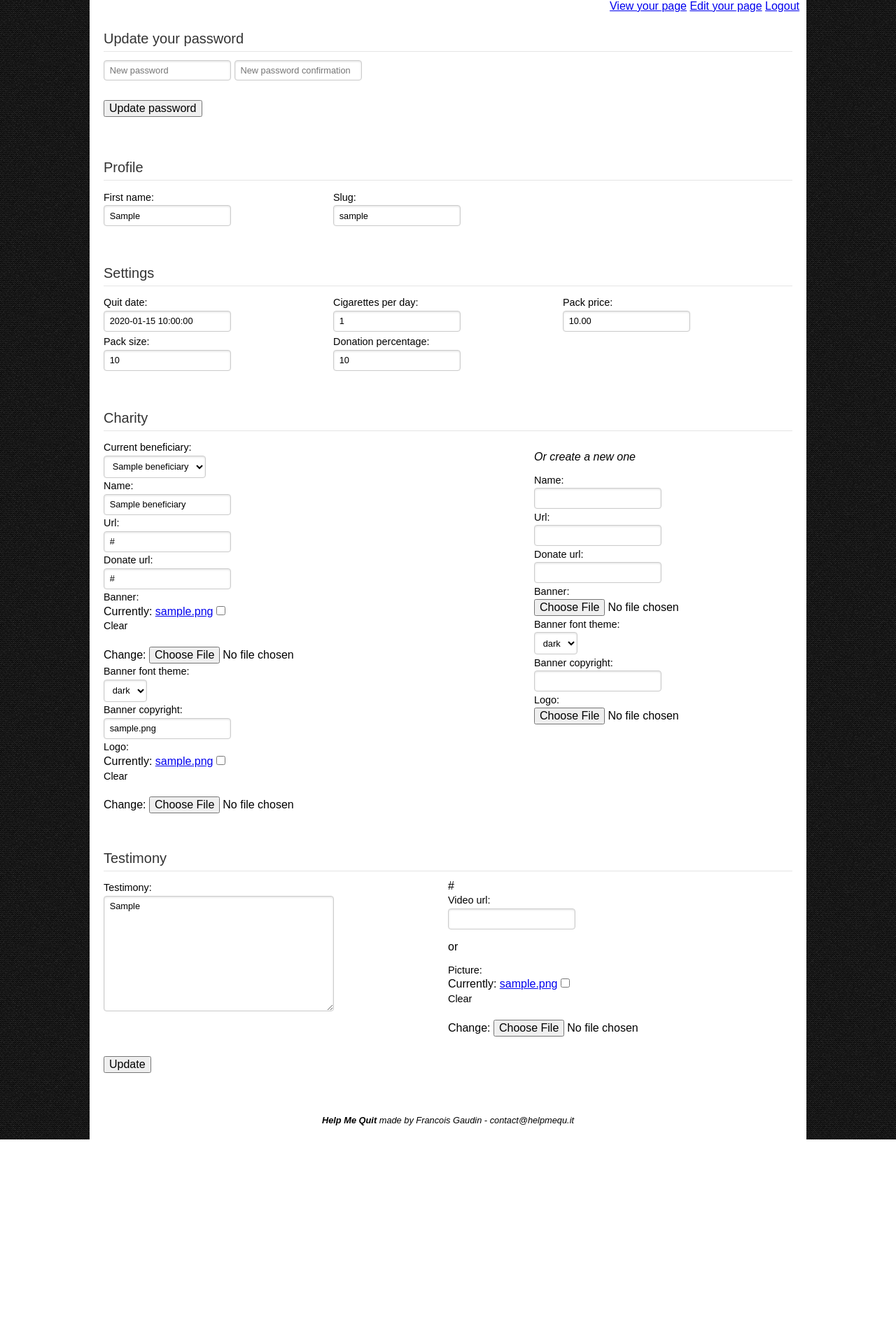
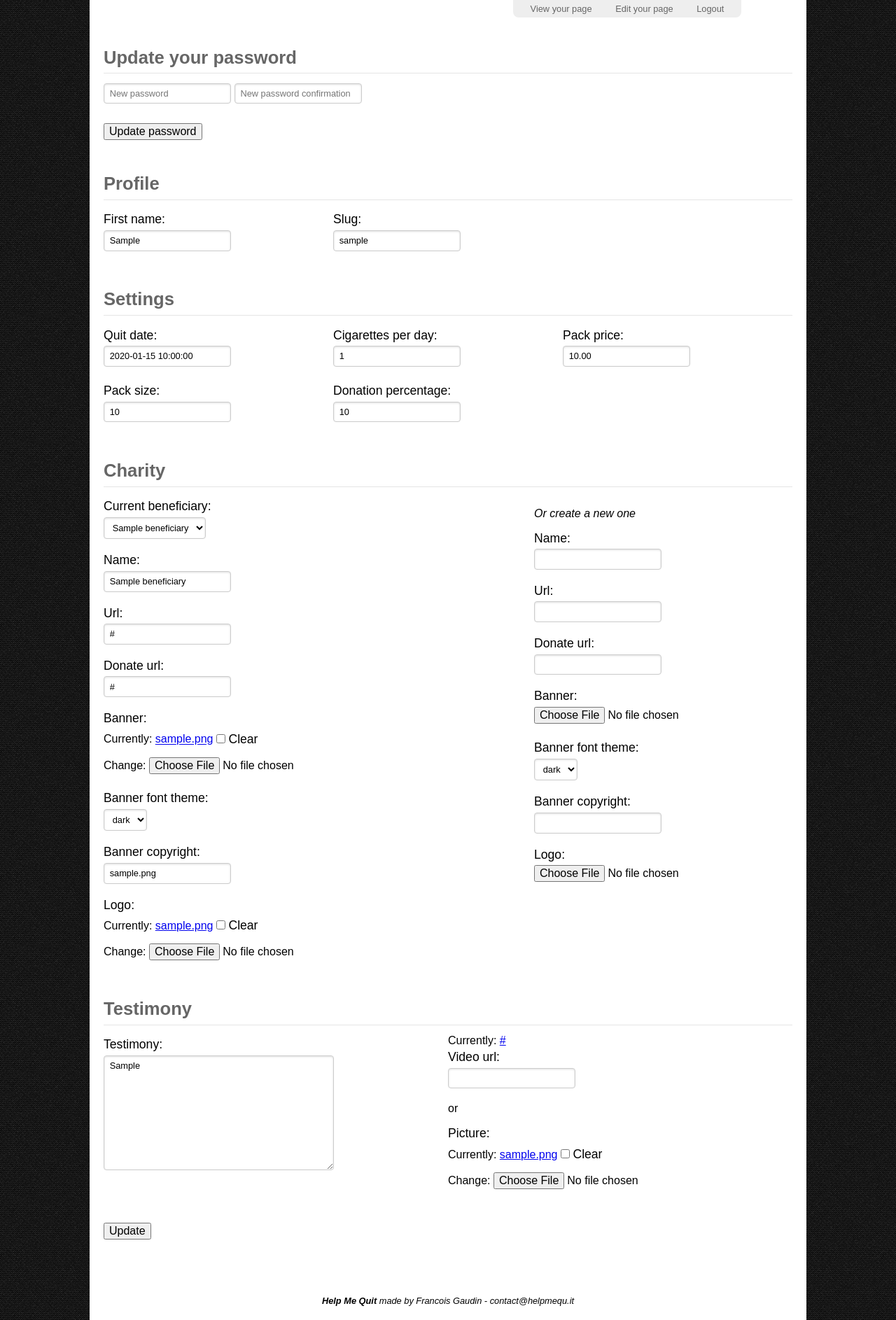
Before and after one commit to fgaudin/helpmequit, a Django app: page /me/edit in a window 1280 px wide. Shown: the whole page at 70% size. Before the commit the page ends 1628 px from the top, so only its background shows below. Run offline with Django 3.2, Linux system fonts and the light colour scheme; a user stored in the database is signed in; tables that the repository leaves empty hold one stand-in row (values such as "Sample post"); parts of the project's set-up code (start-up, migrations or seed data) failed here and were passed over.

Commit message:
Styling menu and edit

```diff
--- a/src/iquitsupportit/quitter/templates/edit.html
+++ b/src/iquitsupportit/quitter/templates/edit.html
@@ -103,7 +103,7 @@
                         {{ profile_form.testimony.errors }}
                     </div>
                     <div class="pure-u-1-2">
-                        <div id="current-video">{{ user.profile.video_embed_url }}</div>
+                        <div id="current-video">Currently: <a href="{{ user.profile.video_embed_url }}">{{ user.profile.video_embed_url }}</a></div>
                         {{ profile_form.video_url.label_tag }}
                         {{ profile_form.video_url }}
                         {{ profile_form.video_url.errors }}
--- a/src/iquitsupportit/static/css/style.css
+++ b/src/iquitsupportit/static/css/style.css
@@ -52,29 +52,27 @@ body {
     text-align: center;
 }
 
-#login-link {
-    text-align: right;
-    padding-bottom: 20px;
-    padding-right: 10px;
+#signup-box, #login-box {
+    display: none;
+    margin-bottom: 15px;
 }
 
-#signup-box {
-    display: none;
-    text-align: right;
-    padding-right: 10px;
-    padding-bottom:20px;
+.header {
+    text-align: center;
 }
-
-#login-box {
-    display: none;
-    text-align: right;
-    padding-right: 10px;
-    padding-bottom:20px;
+.menu {
+    display: inline-block;
+    margin-bottom: 15px;
+    padding: 5px 10px;
+    background: #EEE;
+    border-radius:0px 0px 8px 8px;
+    font-size: 0.8em;
 }
-
-#loggedin-menu {
-    text-align: right;
-    padding-right: 10px;
+.menu a, .menu a:active,
+.menu a:visited, .menu a:hover{
+    text-decoration: none;
+    margin: 0 15px;
+    color: #666;
 }
 
 /* HELLO BOX */
@@ -279,7 +277,21 @@ body {
 #edit-box {
     margin: 20px;
 }
-#edit-box fieldset {
-    margin-top: 35px;
+#password-box fieldset, #edit-box fieldset {
+    margin-top: 15px;
+}
+#password-box legend, #edit-box legend {
+    font-size: 160%;
+    font-weight: bold;
+    color: #666;
+}
+#edit-box label {
+    font-size: 1.1em;
+}
+#edit-box input, #edit-box select, #edit-box textarea {
+    margin-bottom: 20px;
+}
+input[type="checkbox"] + label {
+    display: inline-block;
 }
 /* END EDIT BOX */
--- a/src/iquitsupportit/templates/base.html
+++ b/src/iquitsupportit/templates/base.html
@@ -21,18 +21,12 @@
         </ul>
         {% endif %}
         <div class="pure-g-r">
+            <div class="pure-u-1-2"></div>
+            <div class="pure-u-1-2 header">
             {% if user.is_authenticated %}
-                <div class="pure-u-1">
-                <div id="loggedin-menu"><a href="{% url "me" %}">View your page</a> <a href="{% url "edit" %}">Edit your page</a> <a href="{% url "logout" %}">Logout</a></div>
-                </div>
+                <div id="loggedin-menu" class="menu"><a href="{% url "me" %}">View your page</a> <a href="{% url "edit" %}">Edit your page</a> <a href="{% url "logout" %}">Logout</a></div>
             {% else %}
-            <div class="pure-u-1">
-                <div id="login-link">Quitting too? Want your own page? <a href="#" id="signup">Sign up</a> - <a href="#" id="login">Log in</a></div>
-            </div>
-            {% endif %}
-        </div>
-        <div class="pure-g-r">
-            <div class="pure-u-1">
+                <div id="login-link" class="menu">Quitting too? Want your own page? <a href="#" id="signup">Sign up</a> or <a href="#" id="login">Log in</a></div>
                 <div id="signup-box">
                     <form class="pure-form" action="{% url "signup" %}" method="post">
                     {% csrf_token %}
@@ -40,10 +34,6 @@
                     <input type="submit" value="Signup"/>
                     </form>
                 </div>
-            </div>
-        </div>
-        <div class="pure-g-r">
-            <div class="pure-u-1">
                 <div id="login-box">
                     <form class="pure-form" action="{% url "login" %}" method="post">
                     {% csrf_token %}
@@ -51,6 +41,7 @@
                     <input type="submit" value="Login"/>
                     </form>
                 </div>
+            {% endif %}
             </div>
         </div>
         {% block content %}
```
